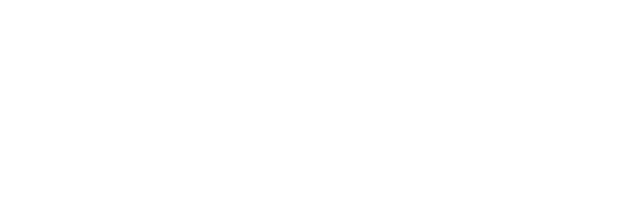
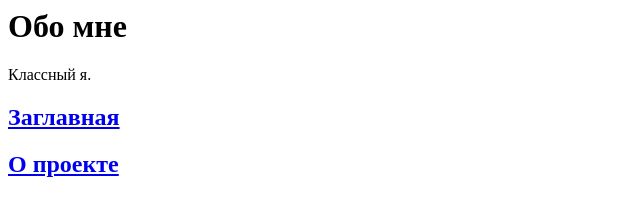
Before and after one commit to anomancod/My-Site-For-Learn-Sindarin-and-Quenya, a plain HTML site: page About-Me.html in a window 1280 px wide. Shown: the whole page, without its empty margins (0-640 px from the left). Drawn offline with Linux system fonts and the light colour scheme.

Commit message:
Update About-Me.html

```diff
--- a/About-Me.html
+++ b/About-Me.html
@@ -1,4 +1,8 @@
 <html>
   <body>
+    <h1>Обо мне</h1>
+    Классный я.
+    <h2><a href='https://anomancod.github.io/My-Site-For-Learn-Sindarin-and-Quenya/index.html'>Заглавная</a></h2>
+    <h2><a href='https://anomancod.github.io/My-Site-For-Learn-Sindarin-and-Quenya/About-Project.html'>О проекте</a></h2>
   </body>
 </html>
```
